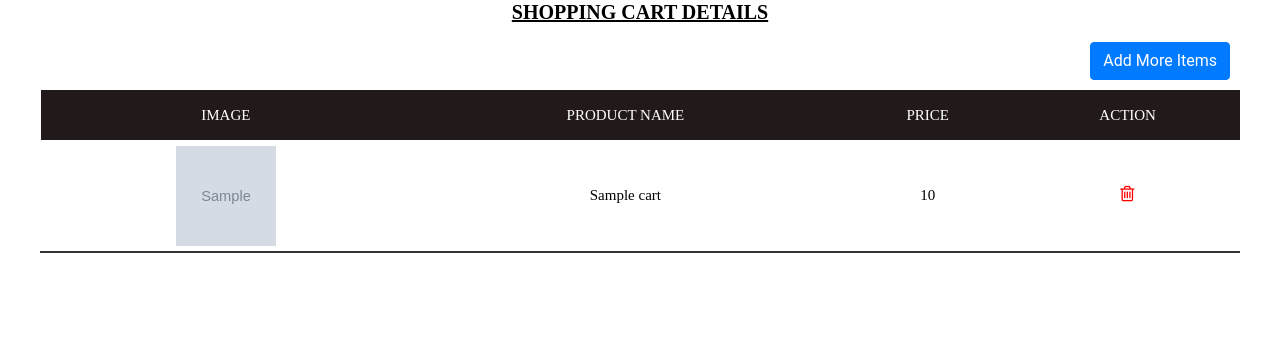
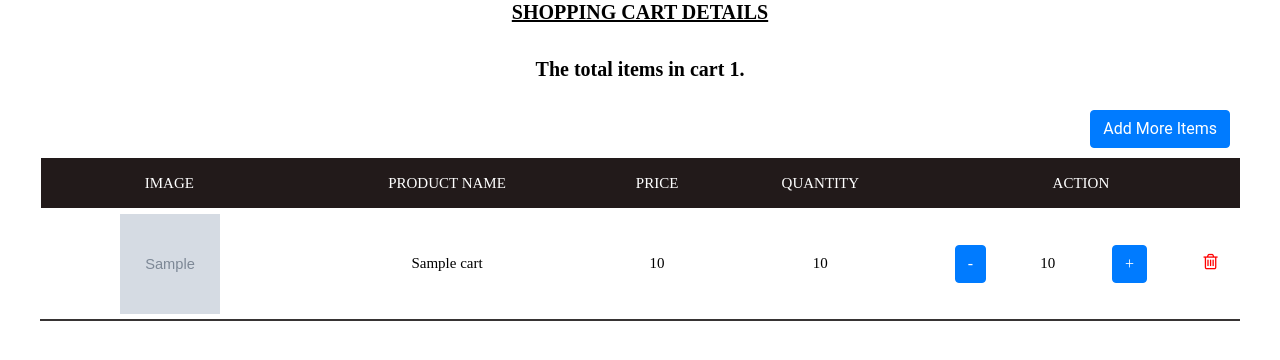
Before and after one commit to Yuvrajpatidar123/furnshop, a Django app: page /cart in a window 1280 px wide. Shown: the part 70-430 px from the top of the page. Run offline with Django 4.2, Linux system fonts and the light colour scheme; tables that the repository leaves empty hold one stand-in row (values such as "Sample post"); grey boxes marked "Sample" are stand-in pictures.

Commit message:
second time

```diff
--- a/ecommerce/cart/models.py
+++ b/ecommerce/cart/models.py
@@ -4,6 +4,7 @@ from django.db import models
 class Cart(models.Model):
     cart_id = models.AutoField
     productname = models.CharField(max_length=500)
+    quantity = models.IntegerField(default=1)
     price = models.IntegerField(default=0)
     image = models.ImageField(upload_to="cart", default="")
 
--- a/ecommerce/cart/views.py
+++ b/ecommerce/cart/views.py
@@ -9,14 +9,18 @@ def add_to_cart(request, product_id):
         productname = p.product_name
         price = p.price
         image = p.image
-
-        cart=Cart(productname=productname, price=price,image=image)
-        cart.save()
-        return redirect('userhome')
+        try:
+            cart = Cart.objects.get(productname=productname)
+            return redirect('cart')
+        except:
+            cart=Cart(productname=productname, price=price,image=image)
+            cart.save()
+            return redirect('userhome')
 
 def cart(request):
+    totalitem = Cart.objects.all().count()
     cart = Cart.objects.all()
-    return render(request,'cart.html',{'cart':cart})
+    return render(request,'cart.html',{'cart':cart,'totalitem':totalitem})
 
 def remove(request,cart_id):
     c = Cart.objects.get(id = cart_id)
--- a/ecommerce/ecommerce/settings.py
+++ b/ecommerce/ecommerce/settings.py
@@ -39,7 +39,7 @@ INSTALLED_APPS = [
     'django.contrib.staticfiles',
     'website',
     'product',
-    'cart'
+    'cart',
 
 
 
@@ -88,7 +88,7 @@ WSGI_APPLICATION = 'ecommerce.wsgi.application'
 DATABASES = {
     'default': {
         'ENGINE': 'django.db.backends.mysql',
-        'NAME': 'ecommerce',
+        'NAME': 'furniture',
         'USER': 'root',
         'PASSWORD': 'root',
         'HOST': 'localhost',
--- a/ecommerce/template/cart.html
+++ b/ecommerce/template/cart.html
@@ -20,6 +20,15 @@
             font-weight: bold;
             text-transform: uppercase;
             /* font-weight: 300; */
+            text-align: center;
+            margin-top: 30px;
+        }
+
+        p {
+            font-size: 20px;
+            color: #000000;
+            font-family: 'Times New Roman', Times, serif;
+            font-weight: bold;
             text-align: center;
             margin-top: 30px;
         }
@@ -122,6 +131,7 @@
     <section>
         <!--for demo wrap-->
         <h1><u>Shopping Cart Details</u></h1>
+        <p>The total items in cart {{totalitem}}.</p>
         <div class="d-grid gap-2 d-md-flex justify-content-md-end">
             <!-- <button class="btn btn-primary me-md-2" type="button">Button</button> -->
             <a href="userhome"><button class="btn btn-primary" type="button" style="margin: 10px;">Add More Items</button></a>
@@ -131,11 +141,13 @@
                 <thead>
 
                     <tr>
-                        <!-- <th><i class="fa fa-user-circle-o" aria-hidden="true" style="align-items: center; font-size: xx-large;"></i></th> -->
+
                         <th>Image</th>
                         <th>Product Name</th>
                         <th>Price</th>
-                        <th>Action</th>
+                        <th>Quantity</th>
+
+                        <th colspan="4">Action</th>
                     </tr>
 
                 </thead>
@@ -148,6 +160,11 @@
                         <td> <img src="/media//{{c.image}}" width="100px" height="100px"></td>
                         <td>{{c.productname}}</td>
                         <td>{{c.price}}</td>
+                        <td>{{c.quantity}}</td>
+                        <td><button type="button" class=" minus-cart btn btn-primary" value="-">-</button></td>
+                        <td><span id="quantity">{{c.quantity}}
+                        </span></td>
+                        <td><button type="button" class=" plus-cart btn btn-primary" value="+">+</button></td>
                         <td>
                             <a class="fa fa-trash-o" style="color: red; align-items: center; font-size: large;" href="{% url 'remove' c.id %}"></a>
                         </td>
```
Also changed, not shown: ecommerce/cart/migrations/0002_cart_quantity.py (added), ecommerce/media/product/bad1.jpeg (added), ecommerce/media/product/chairprod4_nUkINBT.jpeg (added), ecommerce/media/product/chairprod5_hUWXIE4.jpeg (added), ecommerce/media/product/dining1_h3Dlmh3.jpeg (added), ecommerce/media/product/prod2.jpeg (added), ecommerce/media/product/prod3_oIQEbPJ.jpeg (added).
